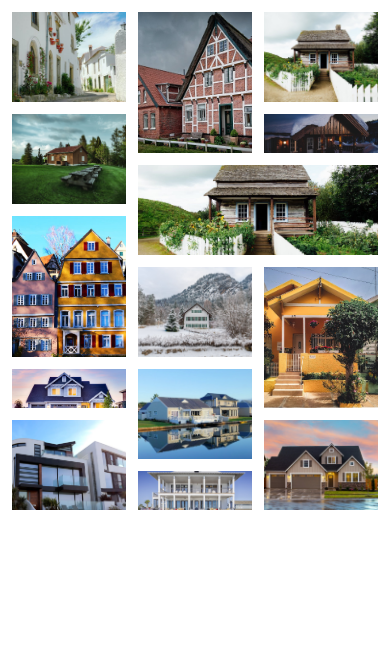
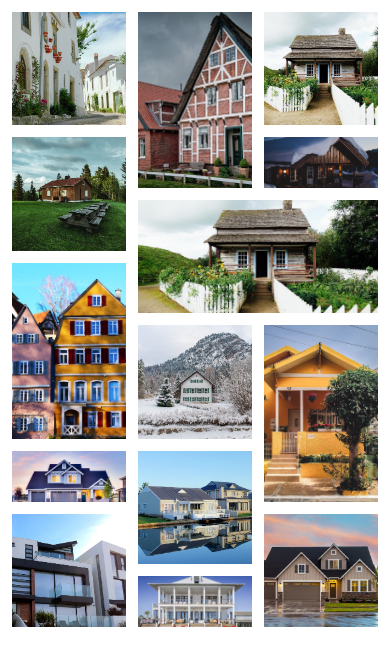
Before and after one commit to accodess/Grid---gallery, a plain HTML site: page index.html in a window 390 px wide. Drawn offline with Linux system fonts and the light colour scheme.

Commit message:
Responsive

```diff
--- a/css/style.css
+++ b/css/style.css
@@ -18,7 +18,7 @@ html {
   @media only screen and (max-width: 37.5em) {
     .gallery {
       grid-template-columns: repeat(6, 1fr);
-      grid-template-rows: repeat(10, 10vw);
+      grid-template-rows: repeat(10, 13vw);
       grid-gap: 1.2rem;
       padding: 1.2rem; } }
   .gallery__item--1 {
```
